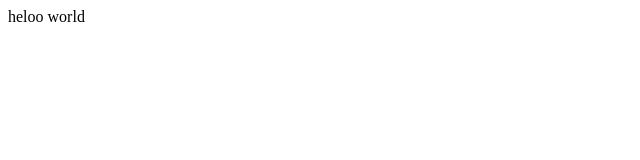
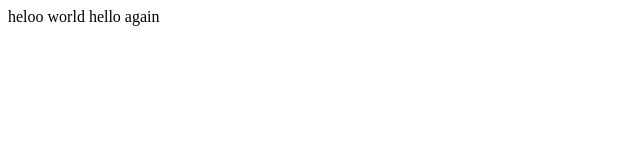
Before and after one commit to hamoodarabi/hamood-arabi, a plain HTML site: page index.html in a window 1280 px wide. Shown: the full height of the page, 0-640 px from the left. Drawn offline with Linux system fonts and the light colour scheme.

Commit message:
Update index.html

```diff
--- a/index.html
+++ b/index.html
@@ -20,7 +20,7 @@
 <body>
 
 
-    heloo world
+    heloo world hello  again
 
 
 
```
